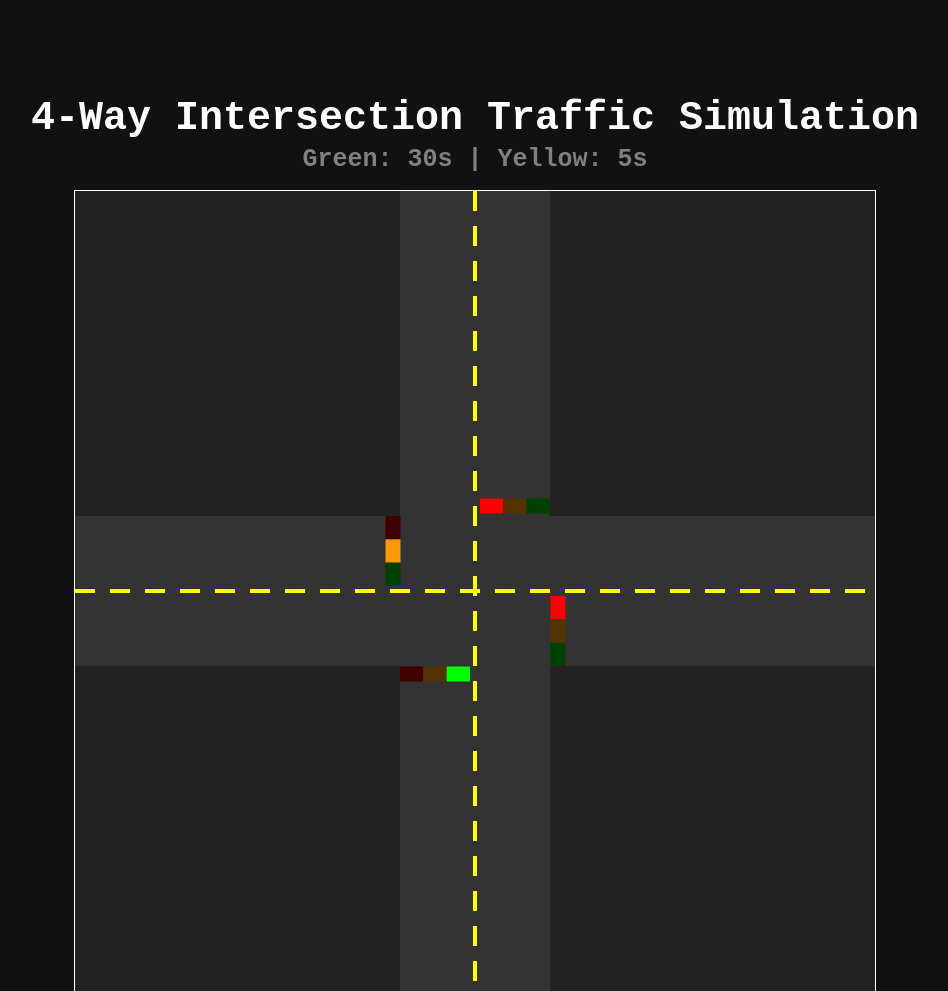
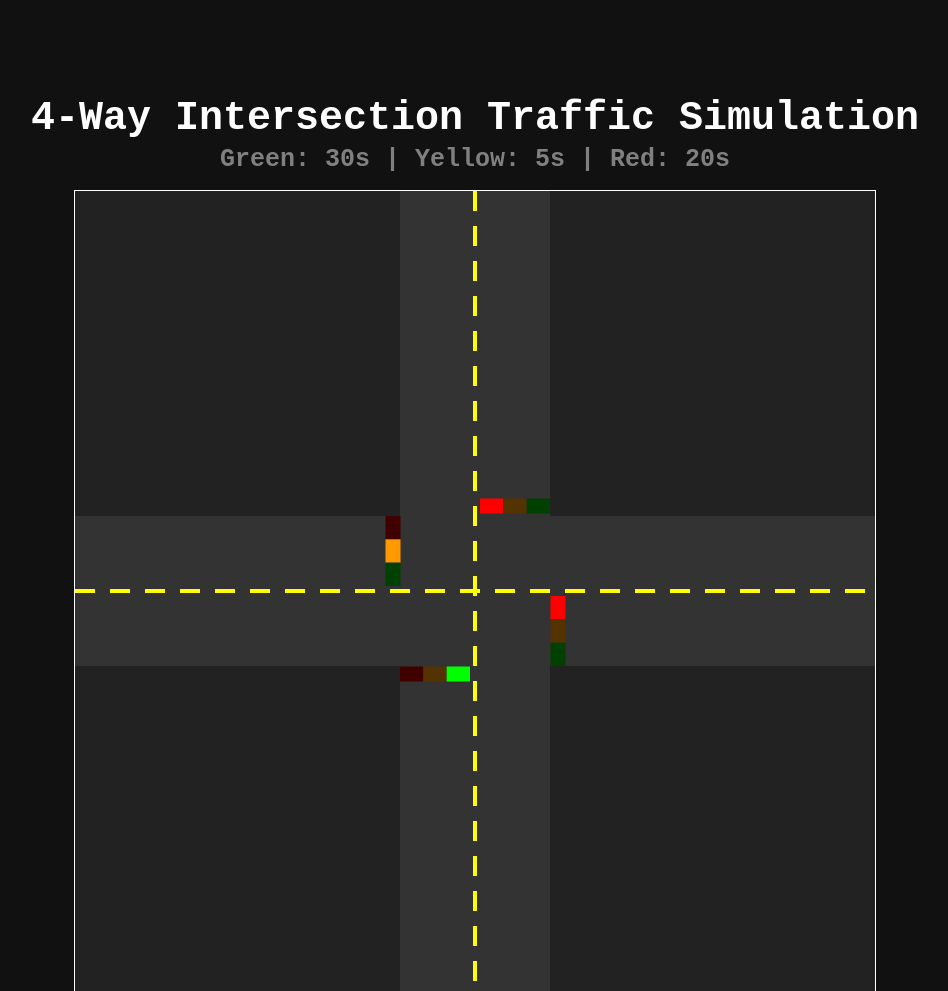
Before and after one commit to arthsaAr/Traffic-sim, a plain HTML site: page index.html in a window 1280 px wide. Shown: the whole page, without its empty margins (165-1113 px from the left). Drawn offline with Linux system fonts and the light colour scheme.

Commit message:
Header adjustment

```diff
--- a/index.html
+++ b/index.html
@@ -10,7 +10,7 @@
     <body>
         <div class="app">
             <h1>4-Way Intersection Traffic Simulation</h1>
-            <h2>Green: 30s | Yellow: 5s</h2>
+            <h2>Green: 30s | Yellow: 5s | Red: 20s</h2>
             <canvas id="simCanvas" width="800" height="800"></canvas>
         </div>
 
```
